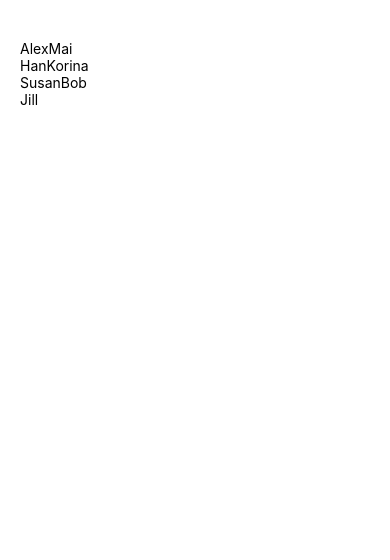
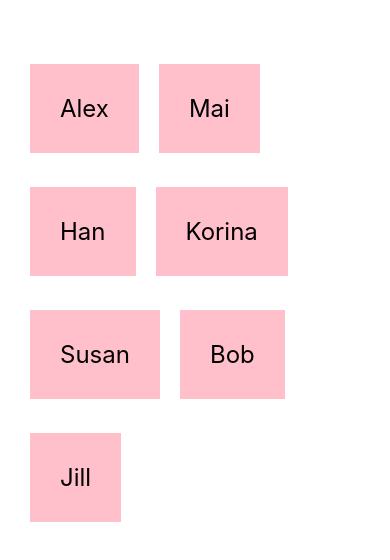
Before and after one commit to trew13690/todo-react-native-sample, a React Native app: screen / in a window 390 px wide. Shown: the top 560 px of the page. Built offline with nearby package versions, Linux system fonts and the light colour scheme.

Commit message:
touchable Component

```diff
--- a/App.js
+++ b/App.js
@@ -1,5 +1,5 @@
 import React, {useState} from 'react';
-import { StyleSheet, Text, View, FlatList, ScrollView } from 'react-native';
+import { StyleSheet, Text, View, FlatList, ScrollView, TouchableOpacity } from 'react-native';
 
 export default function App() {
     const [people, setPeople] = useState([
@@ -12,6 +12,12 @@ export default function App() {
         {name: 'Jill', key: '7'}
     ]);
 
+    const pressHandler = (id) => {
+        console.log(id);
+        setPeople((prevPeople) => {
+            return prevPeople.filter(person => person.id != id)
+        })
+    }
   return (
   <View style={styles.container}>
    {/*   <ScrollView>
@@ -27,9 +33,10 @@ export default function App() {
          keyExtractor={(item)=> item.id}
          data={people}
          renderItem={({item}) => (
-             <Text styles={styles.item}>{item.name}</Text>
-         )}
-     />
+             <TouchableOpacity onPress={() => pressHandler(item.id)}>
+                 <Text style={styles.item}>{item.name}</Text>
+             </TouchableOpacity>
+             )}/>
   </View>
   );
 }
@@ -41,11 +48,11 @@ const styles = StyleSheet.create({
       paddingTop: 40,
       paddingHorizontal: 20
   },
-
     item:{
       marginTop: 24,
-        padding: 30,
-        backgroundColor: 'pink',
-        fontSize: 24
+      padding: 30,
+      margin: 10,
+      backgroundColor: 'pink',
+      fontSize: 24
     }
 });
```
